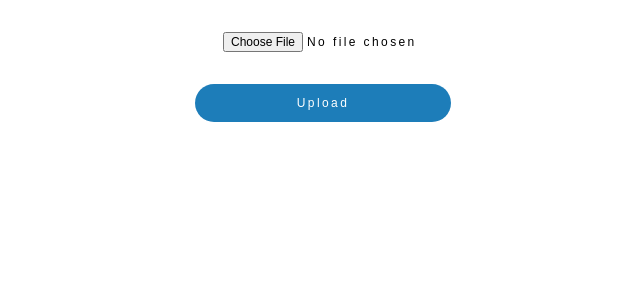
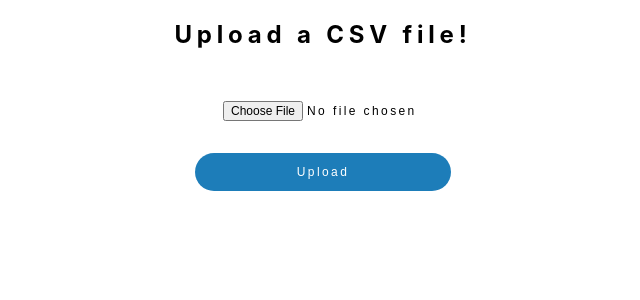
Before and after one commit to kavya-kumar94/CSVtoJSON, a React (Create React App) app: page / in a window 1280 px wide. Shown: the top 300 px of the page, without its empty margins (317-957 px from the left). Built offline with nearby package versions, Linux system fonts and the light colour scheme.

Commit message:
Add header

```diff
--- a/src/App.css
+++ b/src/App.css
@@ -3,6 +3,10 @@
   display: flex;
   flex-direction: column;
   align-items: center;
+}
+
+h2 {
+  letter-spacing: 0.2em;
 }
 
 .App-header {
@@ -36,4 +40,5 @@ input {
     letter-spacing: 0.2em;
     margin-top: 20px;
     outline: none;
+    cursor: pointer;
 }
--- a/src/App.js
+++ b/src/App.js
@@ -42,14 +42,6 @@ class App extends React.Component {
     if (err !== '') {
       event.target.value = null
       alert(err);
-      // return(
-      //   < div className="alert alert-info" role = "alert" >
-      //     <strong>Holy guacamole!</strong> You should check in on some of those fields below.
-      //     < button type = "button" className="close" data-dismiss="alert" aria-label="Close" >
-      //           <span aria-hidden="true">&times;</span>
-      //     </button >
-      //   </div >
-      // )
       return false;
     }
     return true;
@@ -73,6 +65,7 @@ class App extends React.Component {
   render() {
     return (
       <div className="App">
+        <h2>Upload a CSV file!</h2>
         <input type="file" style={{"width":200}} name="file" onChange={this.onChangeHandler} />
         <button type="button" className="btn btn-success btn-block" onClick={this.onClickHandler}>Upload</button>
 
```
